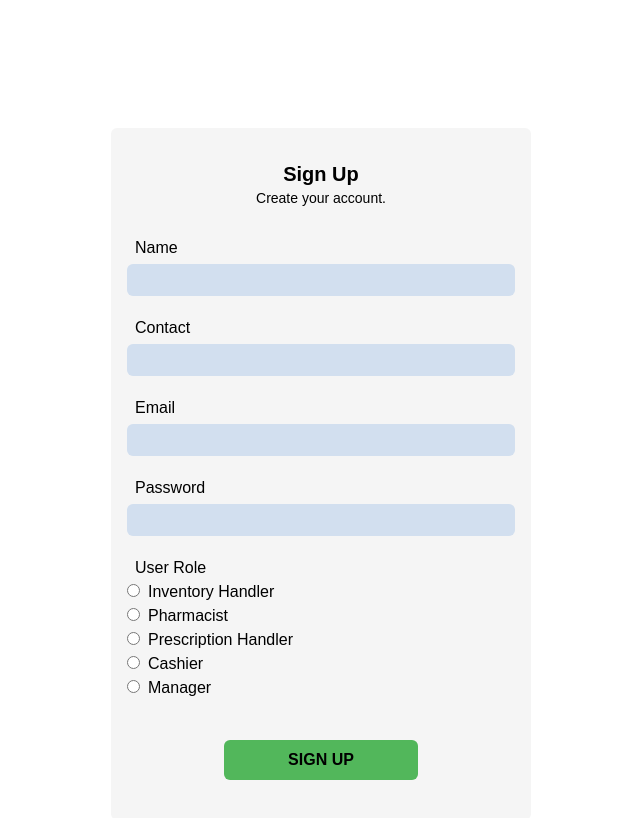
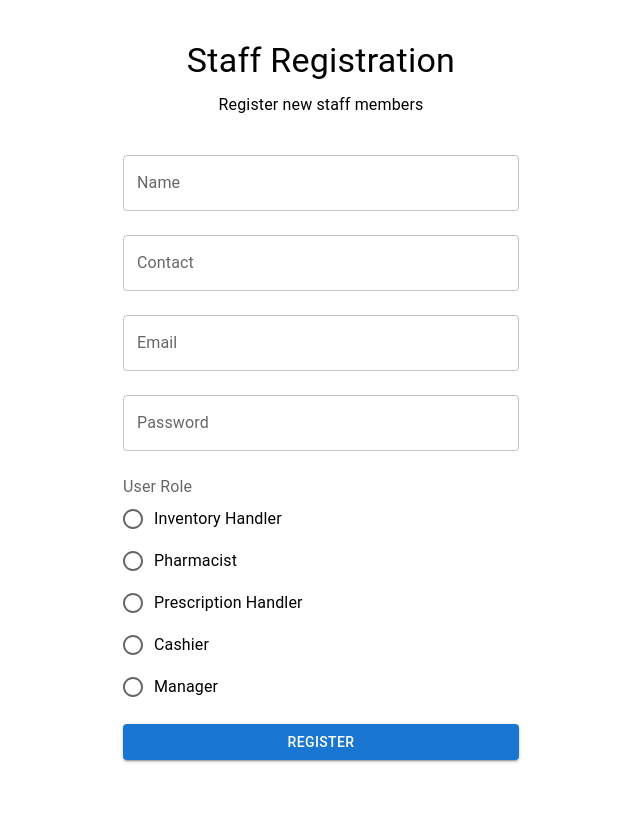
Before and after one commit to aravinda-amr/PMS, a React (Create React App) app in the folder frontend/: page /staffreg in a window 1280 px wide. Shown: the top 818 px of the page, without its empty margins (447-1087 px from the left). Built offline with nearby package versions, Linux system fonts and the light colour scheme.

Commit message:
user creation styles added

```diff
--- a/frontend/src/pages/StaffReg.js
+++ b/frontend/src/pages/StaffReg.js
@@ -1,4 +1,6 @@
 import { useState } from 'react';
+import { Button, TextField, Typography, Container, Box, Radio, RadioGroup, FormControlLabel, FormControl, FormLabel } from '@mui/material';
+import { useSignup } from '../hooks/useSignup';
 
 const StaffReg = () => {
     const [email, setEmail] = useState('');
@@ -7,17 +9,15 @@ const StaffReg = () => {
     const [contact, setContact] = useState('');
     const [selectedRole, setSelectedRole] = useState('');
     const [errors, setErrors] = useState({});
-    //const { signup, isLoading, error } = useSignup();
+    const { signup, isLoading, error } = useSignup();
 
-
-    //validate password
+    // Validate password
     const isStrongPassword = (password) => {
-        const strongPasswordRegex = /^(?=.*[A-Z])(?=.*\d)(?=.*[@$!%*?&])[A-Za-z\d@$!%*?&]{8,}$/;
+        const strongPasswordRegex = /^(?=.*[A-Z])(?=.*\d)(?=.*[@$%*?&])[A-Za-z\d@$%*?&]{8,}$/;
         return strongPasswordRegex.test(password);
     }
 
-
-    //validate contact
+    // Validate contact
     const isValidContact = (contact) => {
         const contactRegex = /^\d{10}$/;
         return contactRegex.test(contact);
@@ -51,143 +51,111 @@ const StaffReg = () => {
             return;
         }
 
-        if (!isStrongPassword(password)) {
-            setErrors(prevErrors => ({ ...prevErrors, password: 'Password must contain at least 8 characters including at least one uppercase letter, one number, and one special character' }));
-            return;
-        }
+        //if (!isStrongPassword(password)) {
+        //    setErrors(prevErrors => ({...prevErrors, password: 'Password must contain at least 8 characters including at least one uppercase letter, one number, and one special character' }));
+        //    return;
+        //}
 
-
-        // Create user data object
-        const userData = {
-            email,
-            password,
-            name,
-            contact,
-            role: selectedRole // Add selectedRole to the user data
-        };
-
-        try {
-            const response = await fetch('/api/user/signup', {
-                method: 'POST',
-                headers: {
-                    'Content-Type': 'application/json'
-                },
-                body: JSON.stringify(userData)
-            });
-
-            if (!response.ok) {
-                const errorData = await response.json();
-                throw new Error(errorData.message);
-            }
-
-            // Handle successful signup
-            console.log('User signed up successfully', response);
-
-            // Clear form fields after successful submission
-            setEmail('');
-            setPassword('');
-            setName('');
-            setContact('');
-            setSelectedRole('');
-        } catch (error) {
-            console.error('Sign up error:', error.message);
-            // Handle error, e.g., show error message to the user
-        }
-
+        await signup(email, password, name, contact);
     }
 
-    // Set the background color to match the Login component
-    document.body.style.backgroundColor = "#ffffff";
+    return (
+        <div className="ml-64">
+        <Container maxWidth="xs">
+            <Box
+                sx={{
+                    display: 'flex',
+                    flexDirection: 'column',
+                    alignItems: 'center',
+                    justifyContent: 'center',
+                    minHeight: '100vh',
+                }}
+            >
+                <Typography variant="h4" component="h1" gutterBottom>
+                Staff Registration
+                </Typography>
+                <Typography variant="body1" component="p" gutterBottom>
+                Register new staff members
+                </Typography>
 
-    return (
-        <div className="flex justify-center py-32 font-jakarta">
-            <form className="signup ml-64 flex flex-col bg-light-blue rounded-md w-128 right-0" onSubmit={handleSubmit}>
-                <h3 className='text-center pt-8 font-semibold text-xl'>Sign Up</h3>
-                <p className='text-center text-sm mb-5'>Create your account.</p>
+                <form onSubmit={handleSubmit} style={{ width: '100%', marginTop: '1rem' }}>
+                    <TextField
+                        fullWidth
+                        margin="normal"
+                        label="Name"
+                        variant="outlined"
+                        value={name}
+                        onChange={(e) => { setName(e.target.value); setErrors(prevErrors => ({ ...prevErrors, name: '' })); }}
+                        error={!!errors.name}
+                        helperText={errors.name}
+                    />
 
-                <label className='indent-6 mt-2 font-medium'>Name</label>
-                <input className='mx-4 h-8 my-1 rounded-md indent-2 bg-text-blue'
-                    type="text"
-                    onChange={(e) => { setName(e.target.value); setErrors(prevErrors => ({ ...prevErrors, name: '' })); }}
-                    value={name}
-                />
-                {errors.name && <div className="mx-4 text-deleteH">{errors.name}</div>}
+                    <TextField
+                        fullWidth
+                        margin="normal"
+                        label="Contact"
+                        variant="outlined"
+                        value={contact}
+                        onChange={(e) => { setContact(e.target.value); setErrors(prevErrors => ({ ...prevErrors, contact: '' })); }}
+                        error={!!errors.contact}
+                        helperText={errors.contact}
+                    />
 
-                <label className='indent-6 mt-4 font-medium'>Contact</label>
-                <input className='mx-4 h-8 my-1 rounded-md indent-2 bg-text-blue'
-                    type="text"
-                    onChange={(e) => { setContact(e.target.value); setErrors(prevErrors => ({ ...prevErrors, contact: '' })); }}
-                    value={contact}
-                />
-                {errors.contact && <div className="mx-4 text-deleteH">{errors.contact}</div>}
+                    <TextField
+                        fullWidth
+                        margin="normal"
+                        label="Email"
+                        variant="outlined"
+                        type="email"
+                        value={email}
+                        onChange={(e) => { setEmail(e.target.value); setErrors(prevErrors => ({ ...prevErrors, email: '' })); }}
+                        error={!!errors.email}
+                        helperText={errors.email}
+                    />
 
-                <label className='indent-6 mt-4 font-medium'>Email</label>
-                <input className='mx-4 h-8 my-1 rounded-md indent-2 bg-text-blue'
-                    type="email"
-                    onChange={(e) => { setEmail(e.target.value); setErrors(prevErrors => ({ ...prevErrors, email: '' })); }}
-                    value={email}
-                />
-                {errors.email && <div className="mx-4 text-deleteH">{errors.email}</div>}
+                    <TextField
+                        fullWidth
+                        margin="normal"
+                        label="Password"
+                        variant="outlined"
+                        type="password"
+                        value={password}
+                        onChange={(e) => { setPassword(e.target.value); setErrors(prevErrors => ({ ...prevErrors, password: '' })); }}
+                        error={!!errors.password}
+                        helperText={errors.password}
+                    />
 
-                <label className='indent-6 mt-4 font-medium'>Password</label>
-                <input className='mx-4 h-8 my-1 rounded-md indent-2 bg-text-blue'
-                    type="password"
-                    onChange={(e) => { setPassword(e.target.value); setErrors(prevErrors => ({ ...prevErrors, password: '' })); }}
-                    value={password}
-                />
-                {errors.password && <div className="mx-4 text-deleteH">{errors.password}</div>}
+                    <FormControl component="fieldset" style={{ marginTop: '1rem' }}>
+                        <FormLabel component="legend">User Role</FormLabel>
+                        <RadioGroup
+                            value={selectedRole}
+                            onChange={(e) => setSelectedRole(e.target.value)}
+                        >
+                            <FormControlLabel value="inventory handler" control={<Radio />} label="Inventory Handler" />
+                            <FormControlLabel value="pharmacist" control={<Radio />} label="Pharmacist" />
+                            <FormControlLabel value="prescription handler" control={<Radio />} label="Prescription Handler" />
+                            <FormControlLabel value="cashier" control={<Radio />} label="Cashier" />
+                            <FormControlLabel value="manager" control={<Radio />} label="Manager" />
+                        </RadioGroup>
+                    </FormControl>
 
-                <label className='indent-6 mt-4 font-medium'>User Role</label>
-                <div className="ml-4">
-                    <label className="block">
-                        <input
-                            type="radio"
-                            value="inventory handler"
-                            checked={selectedRole === "inventory handler"}
-                            onChange={(e) => setSelectedRole(e.target.value)}
-                        />
-                        <span className='ml-2'>Inventory Handler</span>
-                    </label>
-                    <label className="block">
-                        <input
-                            type="radio"
-                            value="pharmacist"
-                            checked={selectedRole === "pharmacist"}
-                            onChange={(e) => setSelectedRole(e.target.value)}
-                        />
-                        <span className='ml-2'>Pharmacist</span>
-                    </label>
-                    <label className="block">
-                        <input
-                            type="radio"
-                            value="prescription handler"
-                            checked={selectedRole === "prescription handler"}
-                            onChange={(e) => setSelectedRole(e.target.value)}
-                        />
-                        <span className='ml-2'>Prescription Handler</span>
-                    </label>
-                    <label className="block">
-                        <input
-                            type="radio"
-                            value="cashier"
-                            checked={selectedRole === "cashier"}
-                            onChange={(e) => setSelectedRole(e.target.value)}
-                        />
-                        <span className='ml-2'>Cashier</span>
-                    </label>
-                    <label className="block">
-                        <input
-                            type="radio"
-                            value="manager"
-                            checked={selectedRole === "manager"}
-                            onChange={(e) => setSelectedRole(e.target.value)}
-                        />
-                        <span className='ml-2'>Manager</span>
-                    </label>
-                </div>
+                    <Button
+                        type="submit"
+                        variant="contained"
+                        color="primary"
+                        disabled={isLoading}
+                        fullWidth
+                        style={{ marginTop: '1rem' }}
+                    >
+                        {isLoading ? "Signing up..." : "REGISTER"}
+                    </Button>
 
-                <button className='bg-login3 mx-auto px-16 py-2 rounded-md my-10 font-black cursor-pointer hover:bg-login2 hover:text-white hover:shadow-lg'>SIGN UP</button>
-            </form>
+                    {error && <Typography variant="body2" color="error" gutterBottom style={{ marginTop: '1rem' }}>
+                        {error}
+                    </Typography>}
+                </form>
+            </Box>
+        </Container>
         </div>
     )
 }
```
